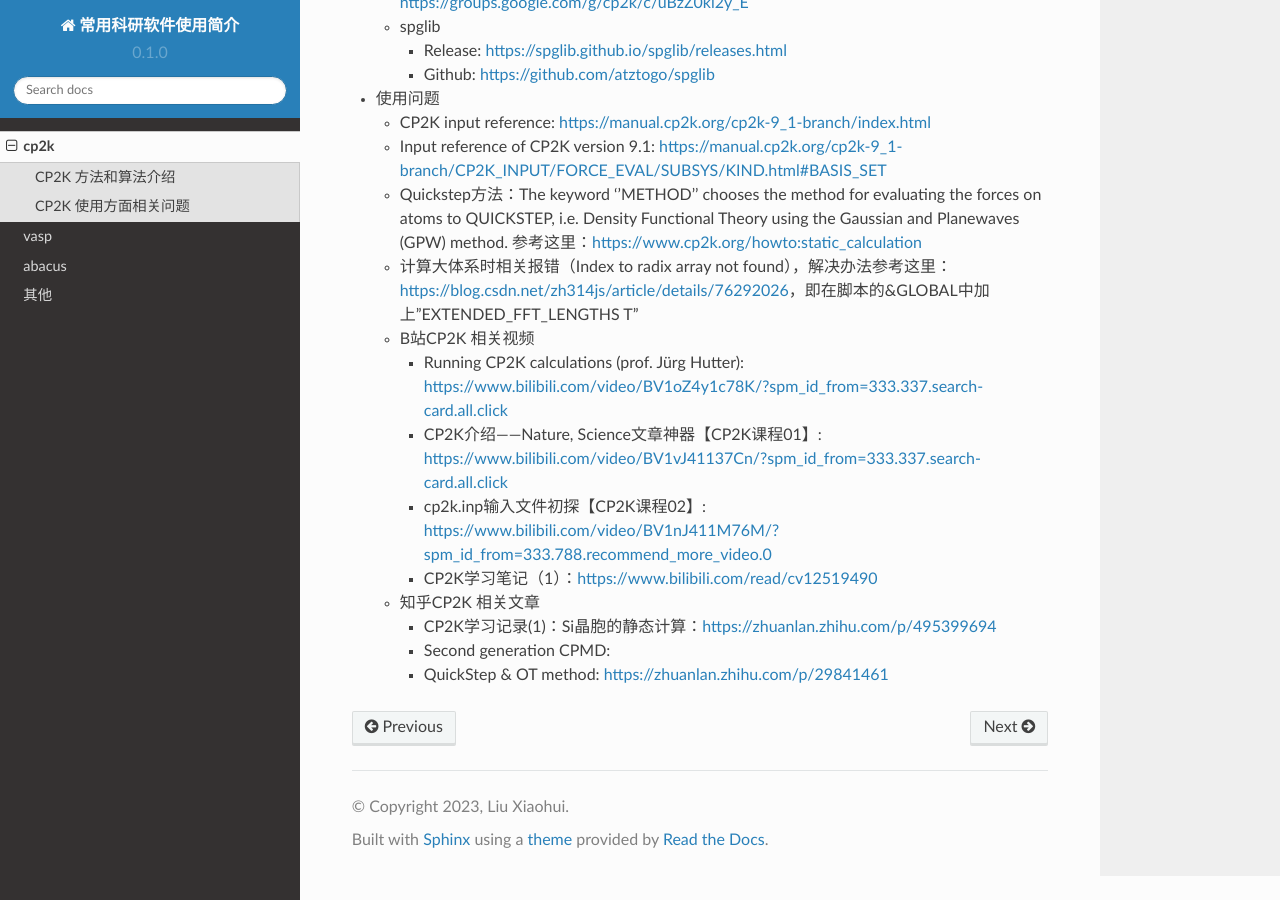
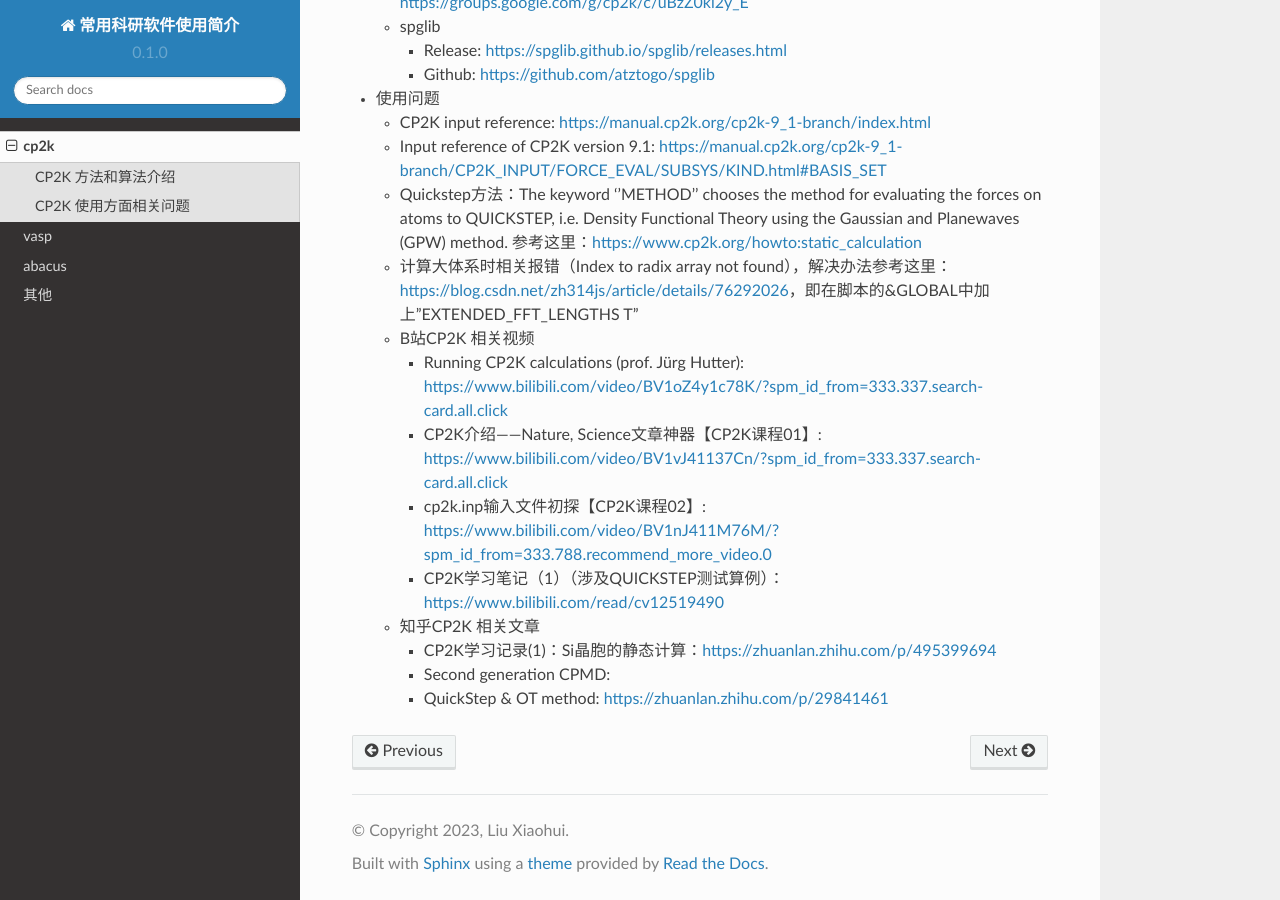
Before and after one commit to LiuXiaohui123321/software-documents, a Sphinx documentation site: the page built from docs/source/cp2k.rst, in a window 1280 px wide and 900 px high, scrolled down 1319 px. Built offline with Sphinx 7.4.7 and the Read the Docs theme 2.0.0, drawn with Linux system fonts in a browser that asks for light colours.

Commit message:
Update cp2k.rst

```diff
--- a/docs/source/cp2k.rst
+++ b/docs/source/cp2k.rst
@@ -61,7 +61,7 @@ CP2K 使用方面相关问题
     - Running CP2K calculations (prof. Jürg Hutter): https://www.bilibili.com/video/BV1oZ4y1c78K/?spm_id_from=333.337.search-card.all.click
     - CP2K介绍——Nature, Science文章神器【CP2K课程01】: https://www.bilibili.com/video/BV1vJ41137Cn/?spm_id_from=333.337.search-card.all.click
     - cp2k.inp输入文件初探【CP2K课程02】: https://www.bilibili.com/video/BV1nJ411M76M/?spm_id_from=333.788.recommend_more_video.0
-    - CP2K学习笔记（1）：https://www.bilibili.com/read/cv12519490
+    - CP2K学习笔记（1）（涉及QUICKSTEP测试算例）：https://www.bilibili.com/read/cv12519490
 
   - 知乎CP2K 相关文章
 
```
